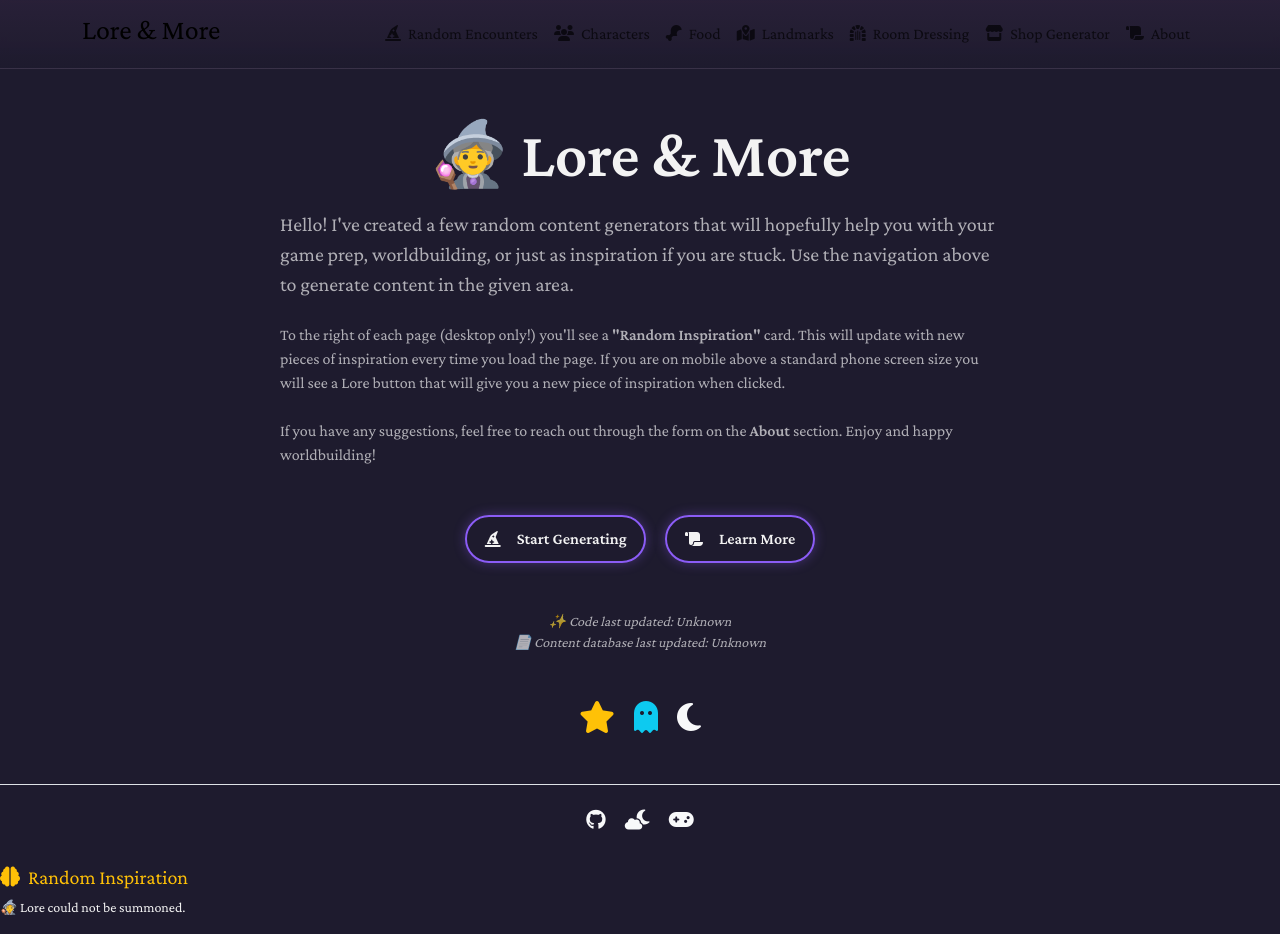
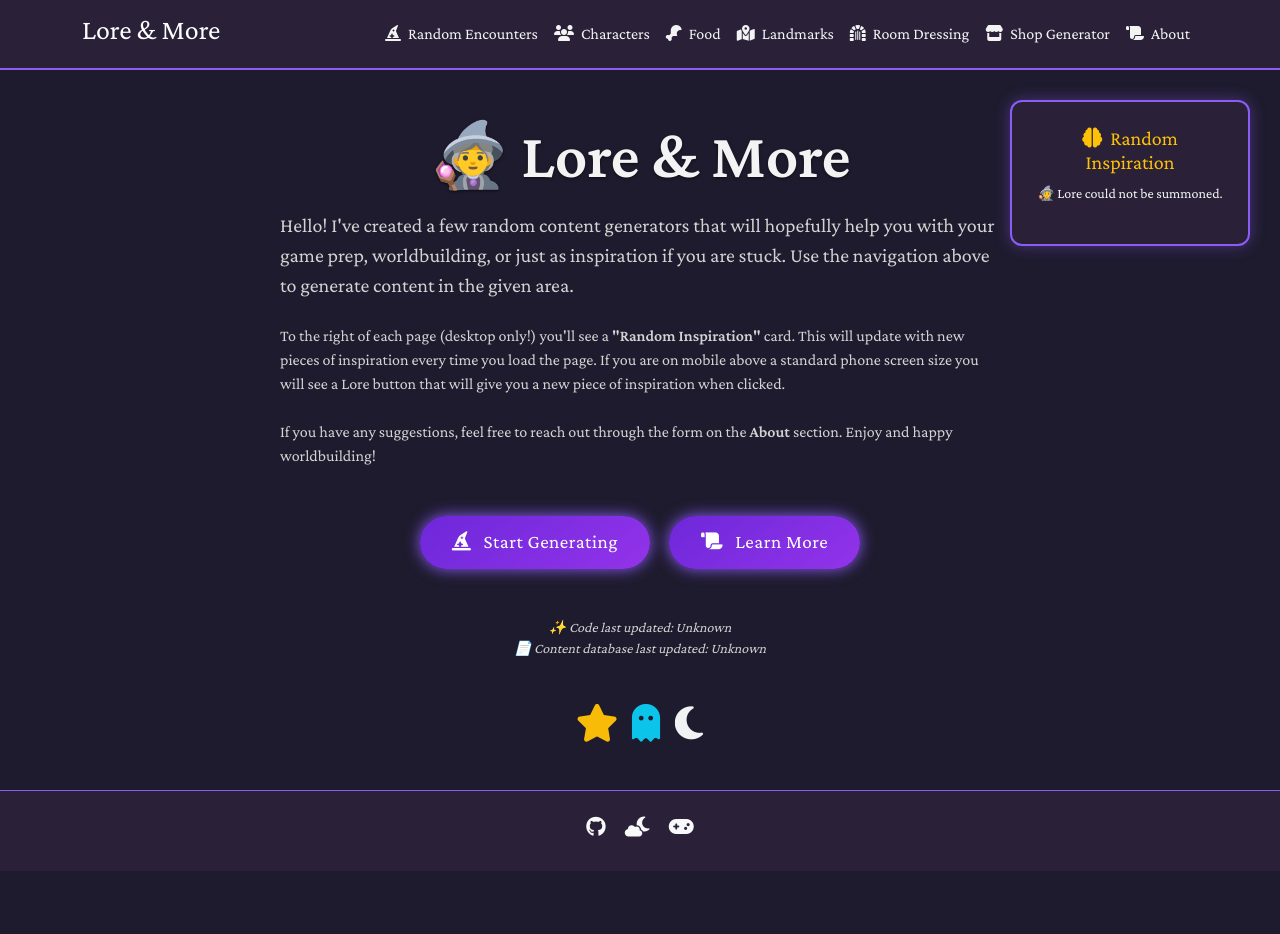
Before and after one commit to ohitsmekatie/ohitsmetables, a Flask app: page / in a window 1280 px wide. After the commit the page ends 837 px from the top, so only its background shows below. Run offline with Flask 3, Linux system fonts and the light colour scheme.

Commit message:
Revert "cleanup styles"
This reverts commit 6cce0826426714ee28e15ee09fcdf2617088122e.

```diff
--- a/app/static/theme.css
+++ b/app/static/theme.css
@@ -1,154 +1,295 @@
+/* -----------------------------------
+   🧙 Typography & Base Layout
+----------------------------------- */
+
+body {
+  background-color: #1e1b2e;
+  color: #f3f3f3;
+  font-family: 'Crimson Pro', serif;
+}
+
+.text-shadow-light {
+  text-shadow: 0 1px 3px rgba(0, 0, 0, 0.6);
+}
+
+/* Override Bootstrap text-muted for dark backgrounds */
+.text-muted {
+  color: #d3d3d3 !important;
+}
+
+a {
+  color: #0DCAF0;
+  text-decoration: none;
+}
+
+a:hover {
+  color: #eab308;
+  text-decoration: none;
+}
 
 
-:root{
-  /* Palette */
-  --bg: #1e1b2e;
-  --panel: #2a2139;
-  --text: #f3f3f3;
-  --muted: rgba(255,255,255,0.65);
-  --primary: #8b5cf6;        /* violet-500 */
-  --primary-600: #7c3aed;    /* deeper violet */
-  --accent: #eab308;         /* amber */
-  --border: rgba(255,255,255,0.08);
-  --shadow: 0 0 15px rgba(139, 92, 246, 0.35);
+/* -----------------------------------
+   🔮 Mystic Button Style (Shared)
+----------------------------------- */
 
-  /* Radii & spacing */
-  --radius: 1rem;
-  --radius-pill: 50px;
-  --pad: 1rem;
-  --pad-lg: 1.5rem;
-
-  /* Typography */
-  --font-serif: 'Crimson Pro', serif;
+.mystic-btn {
+  background: linear-gradient(145deg, #6d28d9, #9333ea);
+  color: #fff;
+  font-size: 1.2rem;
+  padding: 0.75rem 2rem;
+  border: none;
+  border-radius: 50px;
+  box-shadow: 0 0 15px #8b5cf6;
+  transition: all 0.3s ease-in-out;
+  font-family: 'Crimson Pro', serif;
+  letter-spacing: 0.5px;
+  display: inline-block;
+  text-decoration: none;
 }
 
-html, body{
-  background: var(--bg);
-  color: var(--text);
-  font-family: var(--font-serif);
+.mystic-btn:hover {
+  background: linear-gradient(145deg, #7c3aed, #a78bfa);
+  box-shadow: 0 0 20px #eab308, 0 0 30px #8b5cf6;
+  transform: scale(1.05);
+  cursor: pointer;
 }
 
-/* ------------------------------
-   Typography helpers
------------------------------- */
-.text-muted{ color: var(--muted) !important; }
-.page-title{ letter-spacing: .5px; }
-hr{ border-color: var(--border); opacity: 1; }
+/* -----------------------------------
+   🔮 Mystic Button Style (Not Shared)
+----------------------------------- */
 
-/* ------------------------------
-   Reusable Card
-   (applies to legacy .encounter-card and new .result-card)
------------------------------- */
-.encounter-card,
-.result-card{
-  background: var(--panel);
-  border: 1px solid var(--border);
-  border-radius: var(--radius);
-  padding: var(--pad-lg);
-  box-shadow: var(--shadow);
+.mystic-button {
+  background: linear-gradient(145deg, #6d28d9, #9333ea);
+  color: #fff;
+  font-size: 1.2rem;
+  padding: 0.75rem 2rem;
+  border: none;
+  border-radius: 50px;
+  box-shadow: 0 0 15px #8b5cf6;
+  transition: all 0.3s ease-in-out;
+  font-family: 'Crimson Pro', serif;
+  letter-spacing: 0.5px;
+  display: inline-block;
+  text-decoration: none;
+}
+
+.mystic-button:hover {
+  background: linear-gradient(145deg, #7c3aed, #a78bfa);
+  box-shadow: 0 0 20px #eab308, 0 0 30px #8b5cf6;
+  transform: scale(1.05);
+  cursor: pointer;
+}
+
+
+/* -----------------------------------
+   🌀 Animations for Landing Page
+----------------------------------- */
+
+@keyframes fadeIn {
+  from { opacity: 0; transform: translateY(20px); }
+  to   { opacity: 1; transform: translateY(0); }
+}
+
+.animate-fade-in {
+  animation: fadeIn 0.8s ease-out forwards;
+  opacity: 0;
+}
+
+.animate-fade-in-delay {
+  animation: fadeIn 1s ease-out 0.5s forwards;
+  opacity: 0;
+}
+
+.animate-fade-in-delay-2 {
+  animation: fadeIn 1s ease-out 1s forwards;
+  opacity: 0;
+}
+
+@keyframes pulse {
+  0%   { transform: scale(1); opacity: 0.7; }
+  100% { transform: scale(1.2); opacity: 1; }
+}
+
+.animate-sparkles i {
+  animation: pulse 2.5s infinite alternate;
+}
+
+
+/* -----------------------------------
+   🗺️ Encounter / Card Style
+----------------------------------- */
+
+.encounter-card {
+  background-color: #2a2139;
+  border: 2px solid #8b5cf6;
+  border-radius: 12px;
+  padding: 1.5rem;
+  box-shadow: 0 0 15px rgba(139, 92, 246, 0.4);
+  font-family: 'Crimson Pro', serif;
+  color: #f4f4f4;
+
   max-width: 720px;
   margin-left: auto;
   margin-right: auto;
-  color: var(--text);
 }
 
-/* ------------------------------
-   Magic Button (shared across pages)
------------------------------- */
-.btn-magic,
-button#generateEncounterBtn,
-.mystic-button{
-  display: inline-flex;
-  align-items: center;
-  gap: .5rem;
-  border: 2px solid var(--primary);
-  border-radius: var(--radius-pill);
-  padding: .6rem 1.1rem;
-  font-weight: 600;
-  background: transparent;
-  color: var(--text);
-  box-shadow: 0 0 12px rgba(139,92,246,0.35);
-  transition: transform .12s ease, box-shadow .12s ease, background .12s ease;
-}
-.btn-magic:hover,
-button#generateEncounterBtn:hover,
-.mystic-button:hover{
-  transform: translateY(-1px);
-  box-shadow: 0 0 18px rgba(139,92,246,0.55);
-  background: rgba(139,92,246,0.1);
+.encounter-card img {
+  max-width: 150px;
+  border-radius: 0.5rem;
 }
 
-/* Disabled look */
-.btn-magic:disabled,
-button#generateEncounterBtn:disabled,
-.mystic-button:disabled{
-  opacity: .6;
-  cursor: not-allowed;
-  transform: none;
+
+/* -----------------------------------
+   📜 Lore Sidebar
+----------------------------------- */
+
+.lore-sidebar {
+  position: fixed;
+  top: 100px;
+  right: 30px;
+  width: 240px;
+  padding: 1.5rem;
+  background-color: #2a2139;
+  color: #f4f4f4;
+  border: 2px solid #8b5cf6;
+  border-radius: 12px;
+  box-shadow: 0 0 15px rgba(139, 92, 246, 0.4);
+  z-index: 1000;
+  font-family: 'Crimson Pro', serif;
+  line-height: 1.6;
+  text-align: center;
 }
 
-/* ------------------------------
-   Form Controls
------------------------------- */
-.form-select,
-.form-select-magic{
-  background: var(--panel);
-  color: var(--text);
-  border: 1px solid var(--border);
-  border-radius: var(--radius);
-  box-shadow: var(--shadow);
-}
-.form-select:focus,
-.form-select-magic:focus{
-  border-color: var(--primary);
-  outline: none;
-  box-shadow: 0 0 0 3px rgba(139,92,246,0.25);
+.lore-sidebar ul li {
+  margin-bottom: 0.5rem;
 }
 
-/* ------------------------------
-   Links
------------------------------- */
-a{
-  color: var(--accent);
+
+/* -----------------------------------
+   🧭 Footer
+----------------------------------- */
+
+footer a:hover {
+  color: #a78bfa;
   text-decoration: none;
 }
-a:hover{ text-decoration: underline; }
 
-/* ------------------------------
-   Nav / Footer
------------------------------- */
-.navbar{
-  background: linear-gradient(180deg, rgba(42,33,57,.9), rgba(30,27,46,.95));
-  border-bottom: 1px solid var(--border);
-  backdrop-filter: blur(4px);
-}
-.footer{
-  border-top: 1px solid var(--border);
-  color: var(--muted);
+.border-purple {
+  border-color: #8b5cf6 !important;
 }
 
-/* ------------------------------
-   Utilities
------------------------------- */
-.shadow-glow{ box-shadow: var(--shadow) !important; }
-.rounded-2xl{ border-radius: 1.25rem !important; }
-.max-w-720{ max-width: 720px; margin-inline: auto; }
-.center { text-align: center; }
-.hidden { display: none !important; }
-
-/* --------------------------------
-   Images inside cards
--------------------------------- */
-.result-card img,
-.encounter-card img{
-  border-radius: var(--radius);
-  border: 1px solid var(--border);
+.bg-purple {
+  background-color: #2a2139; !important;
 }
 
-/* --------------------------------
-   Headings inside cards
--------------------------------- */
-.result-card h4, .encounter-card h4,
-.result-card h5, .encounter-card h5{
-  margin-bottom: .75rem;
+
+/* -----------------------------------
+   Button
+----------------------------------- */
+
+#generateEncounterBtn {
+  background: linear-gradient(145deg, #6d28d9, #9333ea);
+  color: #fff;
+  font-size: 1.2rem;
+  padding: 0.75rem 2rem;
+  border: none;
+  border-radius: 50px;
+  box-shadow: 0 0 15px #8b5cf6;
+  transition: all 0.3s ease-in-out;
+  font-family: 'Crimson Pro', serif;
+  letter-spacing: 0.5px;
 }
+
+#generateEncounterBtn:hover {
+  background: linear-gradient(145deg, #7c3aed, #a78bfa);
+  box-shadow: 0 0 20px #eab308, 0 0 30px #8b5cf6;
+  transform: scale(1.05);
+  cursor: pointer;
+}
+
+
+/* -----------------------------------
+   Custom nav bar
+----------------------------------- */
+
+.navbar-purple {
+  background-color: #2a2139; !important;
+  border-bottom: 2px solid #8b5cf6;
+}
+
+.navbar-purple .nav-link {
+  color: #f3f3f3 !important;
+}
+
+.navbar-purple .nav-link.active {
+  font-weight: bold;
+  color: #e0b3ff !important;
+}
+
+.navbar-purple .navbar-brand {
+  color: #ffffff !important;
+  font-weight: 600;
+}
+
+/* -----------------------------------
+   Room results
+----------------------------------- */
+
+#roomResult ul {
+  list-style: none;
+  padding-left: 0;
+  margin-top: 0.5rem;
+}
+
+#roomResult li::before {
+  margin-right: 0.5rem;
+}
+
+
+/* -----------------------------------
+   🔧 Utility Classes
+----------------------------------- */
+
+
+
+/* =====================
+   📱 Mobile Enhancements
+   - Lore sidebar becomes collapsible/stacked on small screens
+   - Encounter card spacing tweaks
+===================== */
+
+@media (max-width: 767.98px) {
+  .lore-sidebar {
+    position: static;
+    width: 100%;
+    right: auto;
+    top: auto;
+    margin: 1rem 0;
+    display: block;
+  }
+  .lore-sidebar.collapsed {
+    display: none;
+  }
+  .lore-toggle-btn {
+    position: fixed;
+    bottom: 16px;
+    right: 16px;
+    z-index: 1100;
+    border-radius: 999px;
+    box-shadow: 0 4px 16px rgba(0,0,0,0.35);
+    backdrop-filter: blur(4px);
+  }
+  .encounter-card {
+    max-width: 100%;
+    margin-left: auto;
+    margin-right: auto;
+    padding-left: 1rem;
+    padding-right: 1rem;
+  }
+  #generateEncounterBtn {
+    width: 100%;
+  }
+  .form-select, .form-control {
+    width: 100%;
+  }
+}
--- a/app/templates/characters.html
+++ b/app/templates/characters.html
@@ -4,11 +4,11 @@
   <div class="text-center">
     <h1 class="mb-4 display-5"><i class="fas fa-users me-2"></i>Charater Generator</h1>
 
-    <button id="generateEncounterBtn" class="mb-4" class="btn-magic mb-4">
+    <button id="generateEncounterBtn" class="mb-4">
       <i class="fas fa-wand-sparkles me-2"></i> Generate Character
     </button>
 
-    <div id="characterDisplay" class="encounter-card result-card d-none mt-4"></div>
+    <div id="characterDisplay" class="encounter-card d-none mt-4"></div>
   </div>
 {% endblock %}
 
--- a/app/templates/food.html
+++ b/app/templates/food.html
@@ -24,14 +24,14 @@
     <!-- Generate button -->
     <div class="row justify-content-center mb-4">
       <div class="col-md-4 text-center">
-        <button id="generateEncounterBtn" class="btn-magic >
+        <button id="generateEncounterBtn">
           <i class="fas fa-wand-sparkles me-2"></i> Generate Food
         </button>
       </div>
     </div>
 
     <!-- Result display -->
-    <div id="foodDisplay" class="encounter-card result-card text-center d-none mt-4"></div>
+    <div id="foodDisplay" class="encounter-card text-center d-none mt-4"></div>
   </div>
 {% endblock %}
 
--- a/app/templates/landmarks.html
+++ b/app/templates/landmarks.html
@@ -9,7 +9,7 @@
     <!-- Biome dropdown -->
     <div class="row justify-content-center mb-3">
       <div class="col-md-4">
-        <select id="biome" class="form-select form-select-magic">
+        <select id="biome" class="form-select">
           <option value="">Any Biome</option>
           <option value="Forest">Forest</option>
           <option value="Swamp">Swamp</option>
@@ -24,14 +24,14 @@
     <!-- Generate button -->
     <div class="row justify-content-center mb-4">
       <div class="col-md-4 text-center">
-        <button id="generateEncounterBtn" class="btn-magic >
+        <button id="generateEncounterBtn">
           <i class="fas fa-wand-sparkles me-2"></i> Generate Landmark
         </button>
       </div>
     </div>
 
     <!-- Result display -->
-    <div id="landmarkDisplay" class="encounter-card result-card d-none mt-4"></div>
+    <div id="landmarkDisplay" class="encounter-card d-none mt-4"></div>
   </div>
 {% endblock %}
 
--- a/app/templates/random_encounters.html
+++ b/app/templates/random_encounters.html
@@ -6,7 +6,7 @@
 
     <div class="row justify-content-center mb-3">
       <div class="col-md-3">
-        <select id="biome" class="form-select form-select-magic">
+        <select id="biome" class="form-select">
           <option value="">Any Biome</option>
           <option value="Forest">Forest</option>
           <option value="Cave">Cave</option>
@@ -15,11 +15,11 @@
       </div>
     </div>
 
-    <button id="generateEncounterBtn" class="mb-4" class="btn-magic mb-4">
+    <button id="generateEncounterBtn" class="mb-4">
       <i class="fas fa-wand-sparkles me-2"></i> Generate Encounter
     </button>
 
-    <div id="encounterDisplay" class="encounter-card result-card d-none mt-4"></div>
+    <div id="encounterDisplay" class="encounter-card d-none mt-4"></div>
   </div>
 {% endblock %}
 
```
